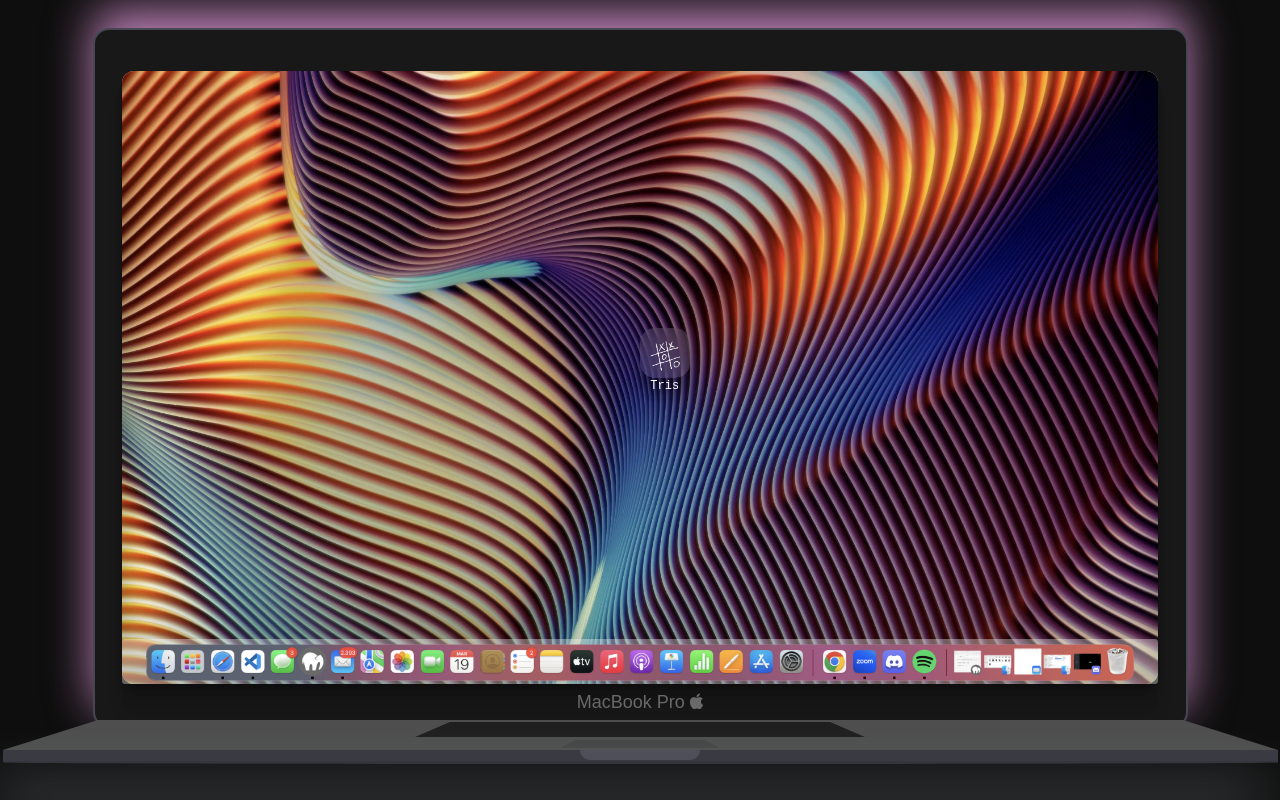
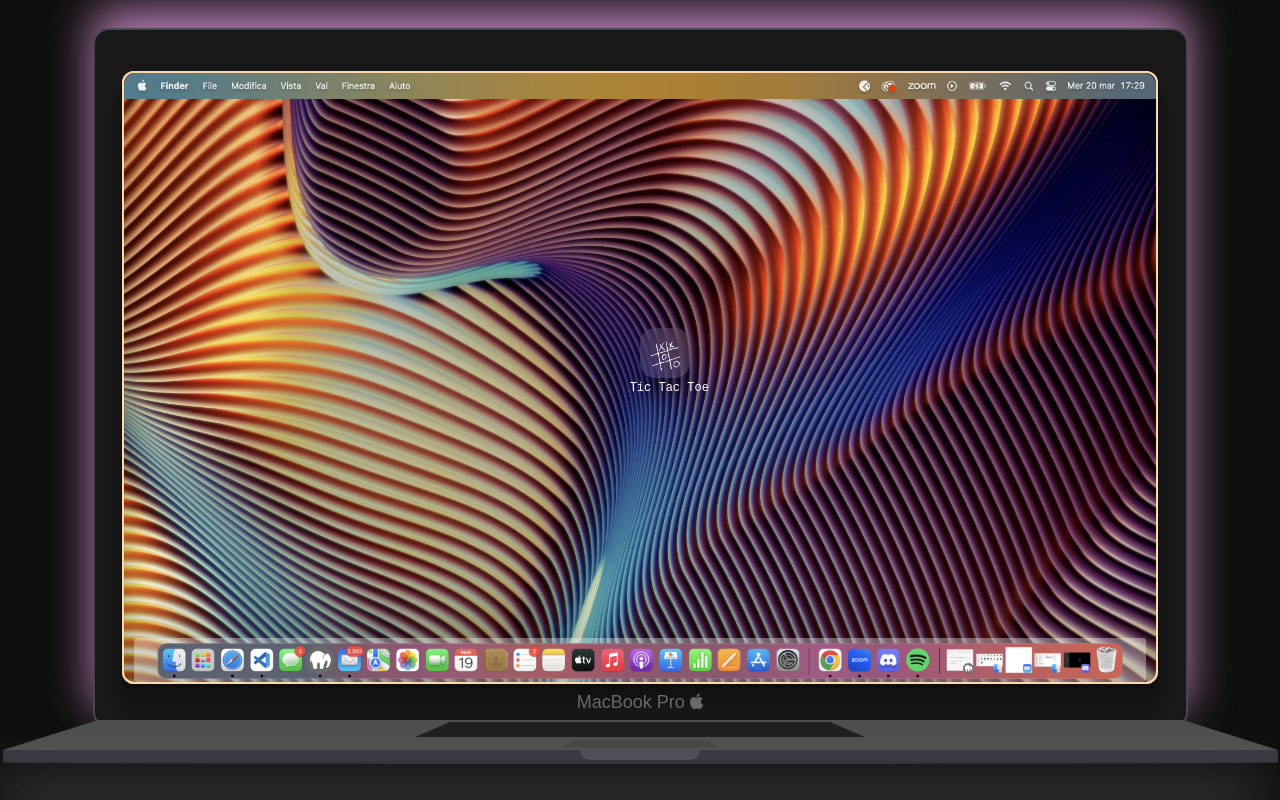
Before and after one commit to igorliotta/react-tic-toc-toe, a React (Vite) app: page / in a window 1280 px wide. Built offline with nearby package versions, Linux system fonts and the light colour scheme; a web font is replaced by a local one.

Commit message:
ADD: menubar

```diff
--- a/src/assets/components/Game.jsx
+++ b/src/assets/components/Game.jsx
@@ -4,6 +4,7 @@ import Icons from "../images/icons.png";
 import Wallpaper from "../images/bg.jpeg";
 import Tris from "../images/tris.png";
 import WallpaperBlur from "../images/bg-blur.jpg";
+import UpBar from "../images/upbar.png";
 
 export default function Game() {
   const [history, setHistory] = useState([Array(9).fill(null)]);
@@ -59,8 +60,8 @@ export default function Game() {
             style={{ backgroundImage: `url(${WallpaperBlur})` }}
           >
             <div
-              className={`screen rounded-xl bg-cover ${
-                gameStarted ? "half-width animated animatedFadeInUp fadeInUp" : "" // Aggiungi la classe fade-in qui
+              className={`screen border-solid border-2 border-orange-200 rounded-xl bg-cover ${
+                gameStarted ? "half-width animated animatedFadeInUp fadeInUp" : ""
               }`}
               style={{
                 backgroundImage: gameStarted ? "none" : `url(${Wallpaper})`,
@@ -79,7 +80,7 @@ export default function Game() {
                     <span className="backdrop"></span>
                   </div>
                   <span className="text-white absolute tris-text text-xs">
-                    Tris
+                    Tic Tac Toe
                   </span>
                 </>
               )}
@@ -151,14 +152,21 @@ export default function Game() {
               )}
 
               {gameStarted && (
+                <>
                 <div className="dock hidden">
                   <img src={Icons} alt="" />
                 </div>
+                </>
               )}
               {!gameStarted && (
+                <>
+                <div className="menubar">
+                  <img src={UpBar} alt="" />
+                </div>
                 <div className="dock">
                   <img src={Icons} alt="" />
                 </div>
+                </>
               )}
             </div>
           </div>
--- a/src/assets/styles/App.css
+++ b/src/assets/styles/App.css
@@ -220,6 +220,15 @@
     align-items: center;
   }
 
+  .menubar {
+    width: 100%;
+
+  }
+  .menubar img {
+    width: 100%;
+    border-top-right-radius: 0.75rem;
+    border-top-left-radius: 0.75rem;
+  }
 
   .dock {
     position: absolute;
@@ -229,6 +238,8 @@
     bottom: 0px;
     background: #ffffff59;
     border-radius: 3px;
+    margin-right: 10px;
+    margin-left: 10px;
   }
   .icons {
     color: #69a5ff;
@@ -388,8 +399,9 @@
 
   .tris-text {
     top: 50%;
-    left: 51%;
+    left: 49%;
     font-family: 'Courier New', Courier, monospace;
+    margin-top: 2px;
   }
 
   .screen.half-width {
@@ -485,12 +497,14 @@
 
 @keyframes fadeInUp {
   from {
-      transform: translate3d(0,40px,0)
+      transform: translate3d(-230px,0px,0)
+      scale(0.1)
   }
 
   to {
       transform: translate3d(0,0,0);
-      opacity: 1
+      opacity: 1;
+      scale: (1);
   }
 }
 
@@ -506,7 +520,7 @@
 }
 
 .animated {
-  animation-duration: 1s;
+  animation-duration: 0.5s;
   animation-fill-mode: both;
   -webkit-animation-duration: 1s;
   -webkit-animation-fill-mode: both
```
Also changed, not shown: src/assets/images/upbar.png (added).
